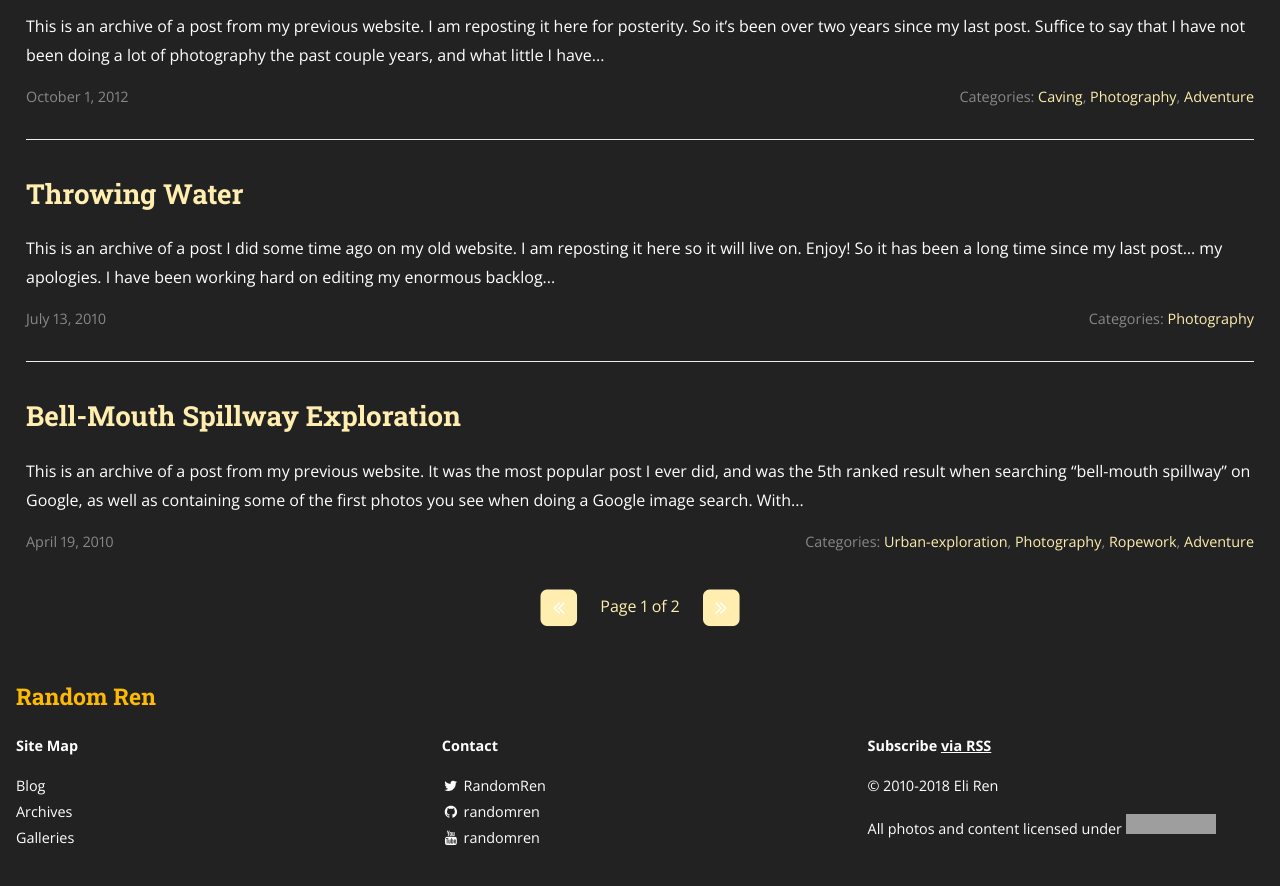
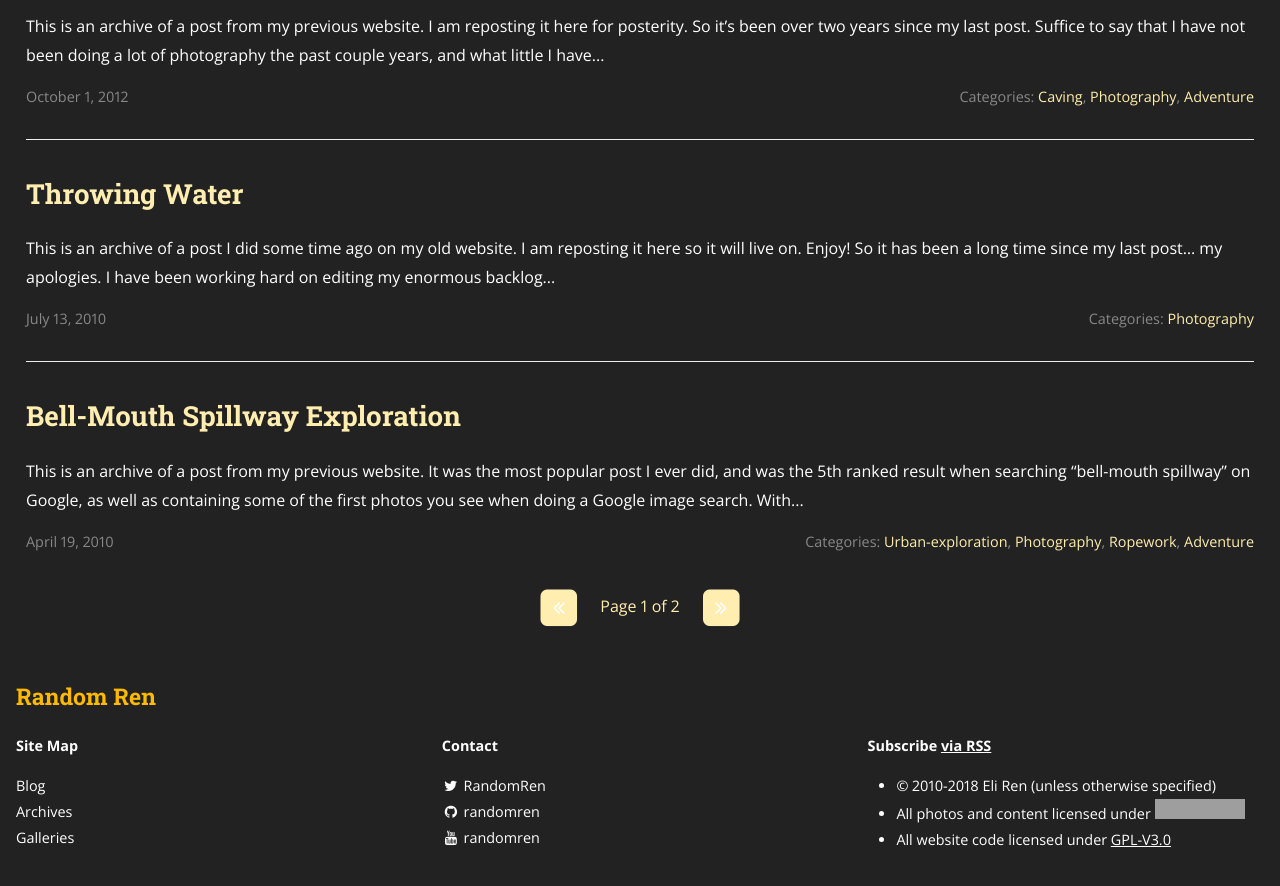
Before and after one commit to randomren/randomren.github.io, a Jekyll site: the page built from index.html, in a window 1280 px wide and 900 px high, scrolled down 1033 px. Shown: the top 886 px of the window. Built offline with Jekyll 4.4.1, drawn with Linux system fonts in a browser that asks for light colours; nearby versions of some CDN libraries; the list of posts is cut into pages by our own code; grey boxes are pictures that could not be loaded.

Commit message:
Update footer.html
Restructure copyright section of footer as list instead of paragraph and add GPL-V3.0 link.

```diff
--- a/_includes/footer.html
+++ b/_includes/footer.html
@@ -45,8 +45,11 @@
     <div class="site-signature">
       <p class="rss-subscribe text"><strong>Subscribe <a href="{{ "/feed.xml" | prepend: site.baseurl }}">via RSS</a></strong></p>
       <!--<p class="text">{{ site.description }}</p>-->
-      <p>&copy; 2010-<script type="text/javascript"> document.write(new Date().getFullYear()); </script> Eli Ren  </p>
-      <p>All photos and content licensed under <a rel="license" href="http://creativecommons.org/licenses/by-nc-sa/4.0/"><img alt="Creative Commons License" style="border-width:0" src="https://i.creativecommons.org/l/by-nc-sa/4.0/88x31.png" /></a></p>
+      <ul>
+	<li>&copy; 2010-<script type="text/javascript"> document.write(new Date().getFullYear()); </script> Eli Ren (unless otherwise specified) </li>
+        <li>All photos and content licensed under <a rel="license" href="http://creativecommons.org/licenses/by-nc-sa/4.0/"><img alt="Creative Commons License" style="border-width:0" src="https://i.creativecommons.org/l/by-nc-sa/4.0/88x31.png" /></a></li>
+	<li>All website code licensed under <a href="https://www.gnu.org/licenses/gpl-3.0.en.html"> GPL-V3.0 </a></li>
+      </ul>
     </div>
 
   </div>
```
